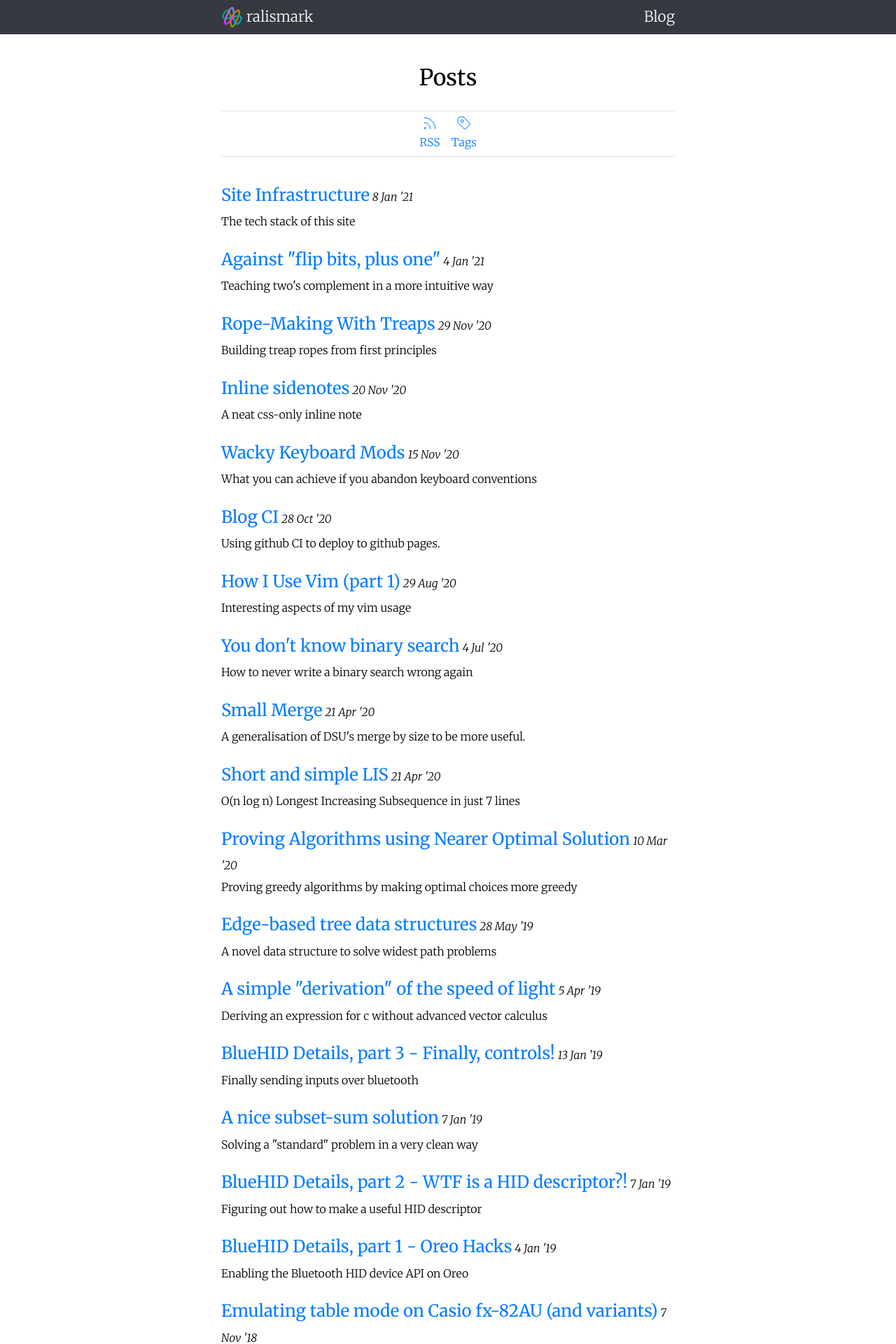
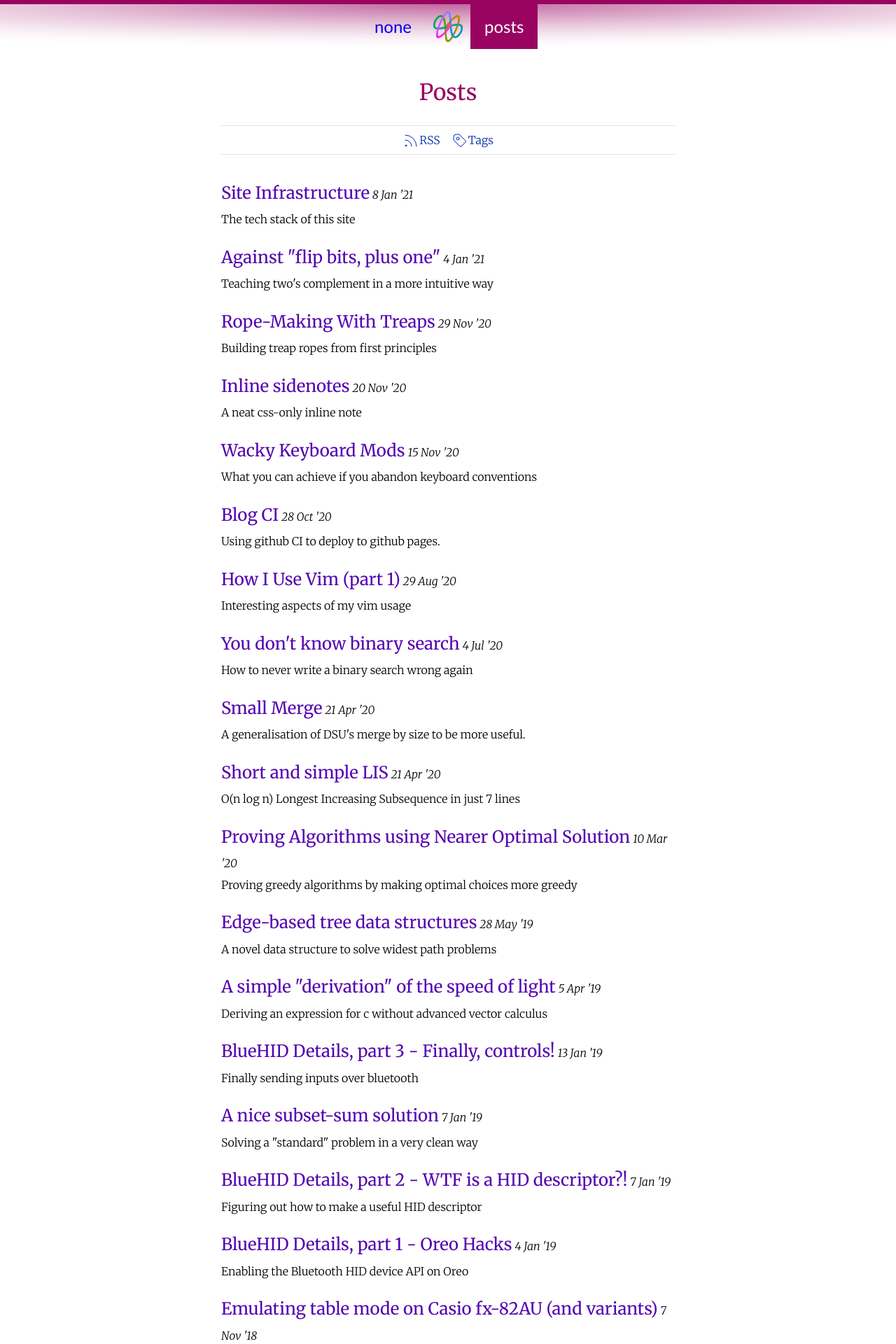
Before and after one commit to ralismark/ralismark.github.io, a Jekyll site: the page built from posts.html, in a window 1280 px wide. Shown: the top 1920 px of the page at 70% size. Built offline with Jekyll 4.4.1, drawn with Linux system fonts in a browser that asks for light colours; nearby versions of some CDN libraries.

Commit message:
Major styling overhaul

```diff
--- a/_includes/footer.html
+++ b/_includes/footer.html
@@ -6,7 +6,7 @@ email,mailto:tim@ralismark.xyz;
 {%- endcapture %}
 {% assign accounts = accounts | split: ";" %}
 
-<div id="site-footer" class="content-width text-centre">
+<footer id="site-footer" class="content-width text-centre">
   <ul class="li-flat mt-0">
   {% for line in accounts %}
     {% assign entry = line | strip | split: "," %}
--- a/_includes/navbar.html
+++ b/_includes/navbar.html
@@ -1,28 +1,15 @@
-<header id="site-nav" class="full-width text-inverted">
-	<nav class="content-width flex-distribute">
-		<a id="navbar-root" href="{{ "/" | relative_url }}">
-			<svg width="200" height="200" viewBox="-200 -200 400 400">
-				<use href="/assets/spiral.svg#root" width="100" height="100" stroke-width="25">
-			</svg>
-			{{ site.title }}
-		</a>
-
-		{% if jekyll.environment != "production" %}
-		<span>
-			{{ jekyll.environment }}
-		</span>
-		{% endif %}
-
-		<ul id="navbar-pages" class="list-inline my-0">
-			{% for page in site.pages %}
-			{% if page.nav %}
-			<li class="navbar-page">
-				<a class="navbar-link" href="{{ page.url | relative_url }}">
-					{{ page.title | escape }}
-				</a>
-			</li>
-			{% endif %}
-			{% endfor %}
-		</ul>
-	</nav>
+<header id="site-nav" class="full-width flex-centre">
+  <div id="nav-left" class="flex-grow">
+    <a {% if page.path == "" %}class="here"{% endif %} href="{% link posts.html %}">none</a>
+  </div>
+  <div id="nav-mid">
+    <a {% if page.path == "index.html" %}class="here"{% endif %} href="{% link index.html %}">
+      <svg viewBox="-200 -200 400 400">
+        <use href="/assets/spiral.svg#root" width="100" height="100" stroke-width="20">
+      </svg>
+    </a>
+  </div>
+  <div id="nav-right" class="flex-grow">
+    <a {% if page.path == "posts.html" %}class="here"{% endif %} href="{% link posts.html %}">posts</a>
+  </div>
 </header>
--- a/_sass/default.scss
+++ b/_sass/default.scss
@@ -3,19 +3,68 @@
  */
 
 #site-nav {
-	background: $header-bg;
-	font-size: 1.3em;
-	padding: .3rem 0;
+	$height: 3rem;
+	$pad: .5rem;
 
-	#navbar-root {
+	& > div {
+		height: $height + 2 * $pad;
+	}
+
+	svg {
+		height: $height;
+	}
+
+	#nav-left {
+		text-align: right;
+	}
+
+	#nav-right {
+		text-align: left;
+	}
+
+	a {
 		display: inline-block;
+		line-height: $height;
+		padding: $pad;
+	}
 
-		svg {
-			display: inline-block;
-			height: 1.5em;
-			width: 1.5em;
-			vertical-align: middle;
-		}
+	#nav-left a, #nav-right a {
+		padding-left: 1.25rem;
+		padding-right: 1.25rem;
+	}
+
+	// styling
+
+	// from https://css-tricks.com/easing-linear-gradients/
+	$base-opacity: 0.4;
+	background: radial-gradient(100% 100% at top,
+		fade-out($accent, $base-opacity) 0%,
+		fade-out($accent, $base-opacity + (1 - $base-opacity) * 0.262) 19%,
+		fade-out($accent, $base-opacity + (1 - $base-opacity) * 0.459) 34%,
+		fade-out($accent, $base-opacity + (1 - $base-opacity) * 0.618) 47%,
+		fade-out($accent, $base-opacity + (1 - $base-opacity) * 0.722) 56.5%,
+		fade-out($accent, $base-opacity + (1 - $base-opacity) * 0.806) 65%,
+		fade-out($accent, $base-opacity + (1 - $base-opacity) * 0.874) 73%,
+		fade-out($accent, $base-opacity + (1 - $base-opacity) * 0.925) 80.2%,
+		fade-out($accent, $base-opacity + (1 - $base-opacity) * 0.958) 86.1%,
+		fade-out($accent, $base-opacity + (1 - $base-opacity) * 0.979) 91%,
+		fade-out($accent, $base-opacity + (1 - $base-opacity) * 0.992) 95.2%,
+		fade-out($accent, $base-opacity + (1 - $base-opacity) * 0.998) 98.2%,
+		fade-out($accent, 1) 100%
+	);
+
+	border-top: .4rem solid $accent;
+	color: $secondary;
+	font-family: "Trebuchet MS", sans-serif;
+	font-size: 1.5em;
+
+	a {
+		text-decoration: none;
+	}
+
+	a.here, a:hover {
+		background: $accent;
+		color: white;
 	}
 }
 
@@ -57,11 +106,12 @@ blockquote {
 
 .badge {
 	@include text-inverted;
+	text-decoration: none;
 
 	font-size: 80%;
 	padding: .3ex 1ex;
 	margin: 0 0.2ex;
-	background: darkorange;
+	background: $secondary;
 	border-radius: 1em;
 }
 
--- a/_sass/foundation.scss
+++ b/_sass/foundation.scss
@@ -1,5 +1,3 @@
-@use "sass:selector";
-
 // Block Sizing ---------------------------------------------------------------
 
 *, *::before, *::after {
@@ -38,7 +36,10 @@ h1, h2, h3, h4, h5, h6 {
 	font-weight: 500;
 }
 
-h1 { text-align: center; }
+h1 {
+	text-align: center;
+	color: $accent;
+}
 
 // make KaTeX the right size
 .katex {
@@ -46,13 +47,21 @@ h1 { text-align: center; }
 }
 
 // a better colour for links
-a {
-	color: $accent;
+main a, footer a {
+	color: $tertiary;
 	text-decoration: none;
 
 	&:hover {
-		color: darken($accent, 15%);
+		color: darken($tertiary, 15%);
 		text-decoration: underline;
+	}
+}
+
+h1 > a, h2 > a, h3 > a {
+	color: $secondary;
+
+	&:hover {
+		color: darken($secondary, 15%);
 	}
 }
 
@@ -62,9 +71,13 @@ time {
 }
 
 // a bit opinionated. we centre images by default
-img, svg {
+img:not(.icon), svg:not(.icon) {
 	display: block;
 	margin: 0 auto;
+}
+
+img.icon, svg.icon {
+	vertical-align: middle;
 }
 
 // Key indicators
@@ -116,12 +129,10 @@ ul.li-flat {
 	}
 
 	& a:hover {
-		color: #ccc;
+		color: #aaa;
 		text-decoration: none;
 	}
 }
-
-.text-inverted { @include text-inverted; }
 
 @mixin fence($side) {
 	border-#{$side}: 1px solid $hr-fg;
--- a/assets/main.scss
+++ b/assets/main.scss
@@ -5,11 +5,10 @@
 
 $font: lighter 1em / 1.9 "Merriweather", serif;
 $mono-font: normal 1em / 1.9 monospace;
-$header-bg: #343a40;
-$footer-bg: rgba(127, 127, 127, 0.1);
 
-$accent: #007bff;
-$accent-alt: #aa0044;
+$accent: #990461;
+$secondary: #5404b0;
+$tertiary: #002da8;
 $hr-fg: rgba(127, 127, 127, 0.2);
 
 html {
--- a/posts.html
+++ b/posts.html
@@ -1,7 +1,6 @@
 ---
 title: Blog
 layout: default
-nav: true
 ---
 
 <h1>Posts</h1>
```
